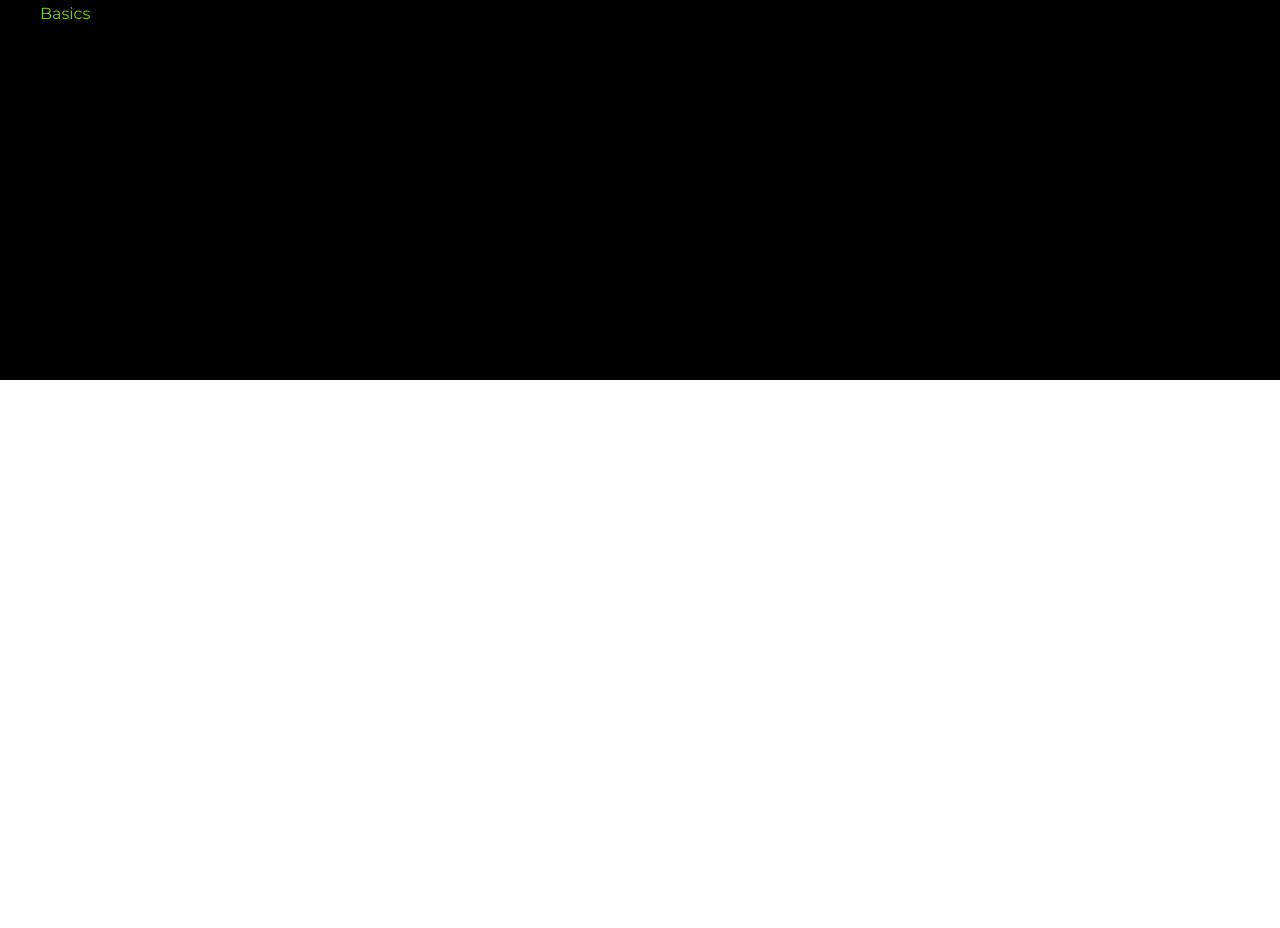
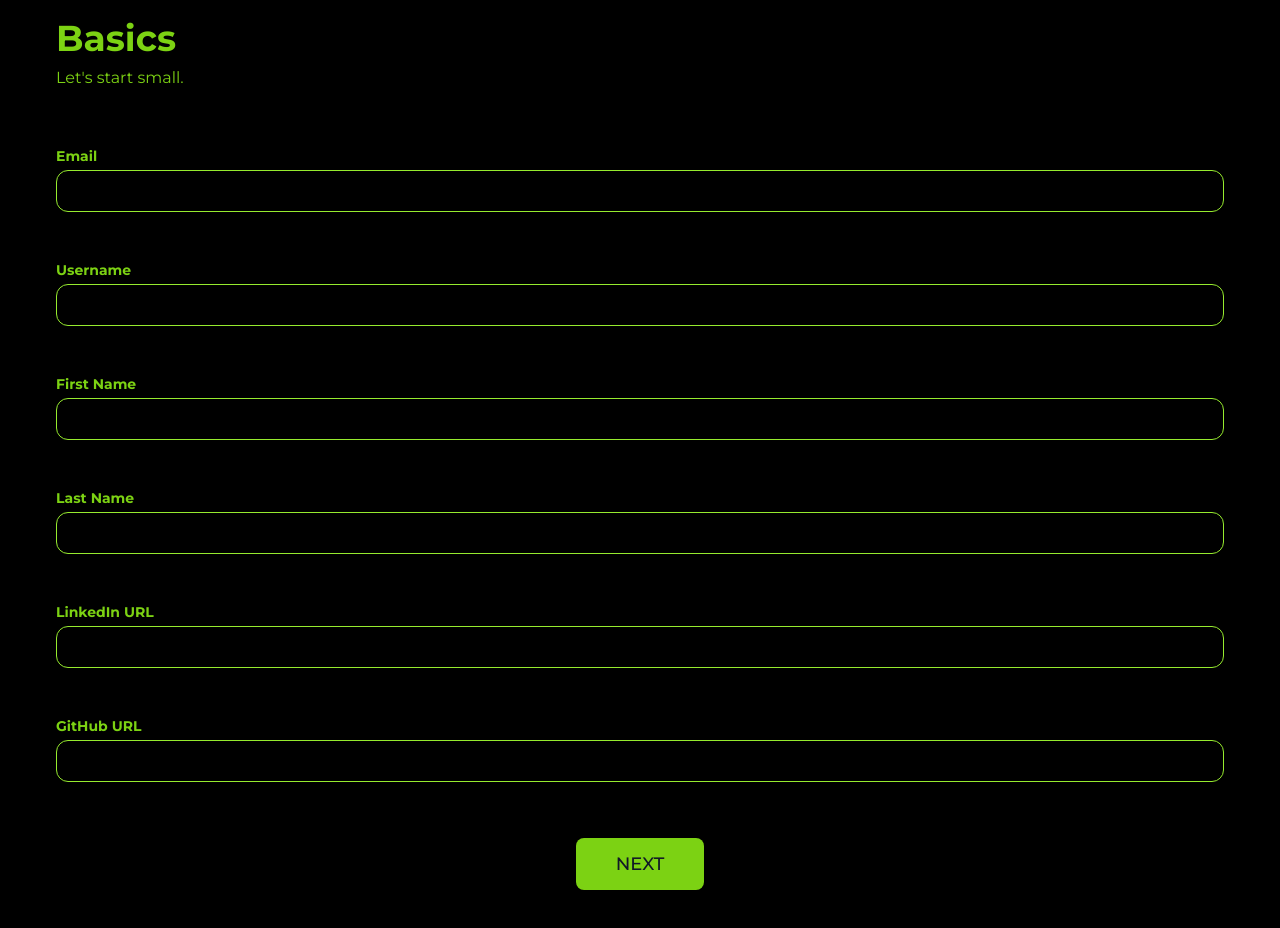
Before and after one commit to KartikChinda/visualize, a Next.js app: page /form in a window 1280 px wide. Shown: the part 420-1348 px from the top of the page. Before the commit the page ends 800 px from the top, so only its background shows below. Built offline with nearby package versions, Linux system fonts and the light colour scheme; a web font is replaced by a local one.

Commit message:
Feat: Added stepOne in the form, w validation.

```diff
--- a/app/components/Form/Basics.tsx
+++ b/app/components/Form/Basics.tsx
@@ -1,16 +1,104 @@
 import React from "react";
 import { fullFormProps } from "@/app/types";
 import { z } from "zod";
+import CustomInput from "./CustomInput";
 
 type BasicsProps = {
   formData: Partial<fullFormProps>;
-  setFormData: React.Dispatch<React.SetStateAction<FormData>>;
-  nextStep: () => void;
-  prevStep: () => void;
+  setFormData: React.Dispatch<React.SetStateAction<Partial<fullFormProps>>>;
+  handleValidateAndNext: () => void;
+  errors: { [key: string]: string };
 };
 
-const Basics = ({ formData, setFormData, nextStep, prevStep }: BasicsProps) => {
-  return <div>Basics</div>;
+const Basics = ({
+  formData,
+  setFormData,
+  handleValidateAndNext,
+  errors,
+}: BasicsProps) => {
+  const handleChange = (e: React.ChangeEvent<HTMLInputElement>) => {
+    setFormData((prev) => ({
+      ...prev,
+      [e.target.name]: e.target.value,
+    }));
+  };
+  return (
+    <div className="p-4 text-primaryDark font-subtext-mont">
+      <h2 className="text-4xl font-bold mb-2">Basics</h2>
+      <h3>Let's start small. </h3>
+      <div className="mt-10 flex flex-col gap-4">
+        <CustomInput
+          labelName="Email"
+          name="email"
+          type="email"
+          inputValue={formData.email}
+          errors={errors}
+          handleChange={(e: React.ChangeEvent<HTMLInputElement>) => {
+            handleChange(e);
+          }}
+        />
+        <CustomInput
+          labelName="Username"
+          name="username"
+          type="text"
+          inputValue={formData.username}
+          errors={errors}
+          handleChange={(e: React.ChangeEvent<HTMLInputElement>) => {
+            handleChange(e);
+          }}
+        />
+        <CustomInput
+          labelName="First Name"
+          name="firstName"
+          type="text"
+          inputValue={formData.firstName}
+          errors={errors}
+          handleChange={(e: React.ChangeEvent<HTMLInputElement>) => {
+            handleChange(e);
+          }}
+        />
+        <CustomInput
+          labelName="Last Name"
+          name="lastName"
+          type="text"
+          inputValue={formData.lastName}
+          errors={errors}
+          handleChange={(e: React.ChangeEvent<HTMLInputElement>) => {
+            handleChange(e);
+          }}
+        />
+        <CustomInput
+          labelName="LinkedIn URL"
+          name="linkedin"
+          type="url"
+          inputValue={formData.linkedin}
+          errors={errors}
+          handleChange={(e: React.ChangeEvent<HTMLInputElement>) => {
+            handleChange(e);
+          }}
+        />
+        <CustomInput
+          labelName="GitHub URL"
+          name="github"
+          type="url"
+          inputValue={formData.github}
+          errors={errors}
+          handleChange={(e: React.ChangeEvent<HTMLInputElement>) => {
+            handleChange(e);
+          }}
+        />
+      </div>
+
+      <div className="mt-10 flex justify-center items-center w-full">
+        <button
+          className="bg-[#7CD213] text-gray-900 px-10 py-3 rounded-lg text-lg font-medium hover:bg-[#96eb2e] duration-300 font-subtext-mont uppercase"
+          onClick={handleValidateAndNext}
+        >
+          Next
+        </button>
+      </div>
+    </div>
+  );
 };
 
 export default Basics;
--- /dev/null
+++ b/app/components/Form/CustomInput.tsx
@@ -0,0 +1,37 @@
+import React from "react";
+
+type InputProps = {
+  labelName: string;
+  type: string;
+  name: string;
+  inputValue: string | undefined;
+  handleChange: (e: React.ChangeEvent<HTMLInputElement>) => void;
+  errors: { [key: string]: string };
+};
+
+const CustomInput = ({
+  labelName,
+  type,
+  name,
+  inputValue,
+  handleChange,
+  errors,
+}: InputProps) => {
+  return (
+    <div className="my-4">
+      <label className="block text-sm mb-1 font-bold ">{labelName}</label>
+      <input
+        type={type}
+        name={name}
+        value={inputValue || ""}
+        onChange={handleChange}
+        className="w-full border p-2 bg-black border-primaryLight rounded-xl"
+      />
+      {errors && errors[name] && (
+        <p className="text-red-500 text-sm">{errors[name]}</p>
+      )}
+    </div>
+  );
+};
+
+export default CustomInput;
--- a/app/form/page.tsx
+++ b/app/form/page.tsx
@@ -8,22 +8,47 @@ import EducationAndQuote from "../components/Form/EducationAndQuote";
 import ProgressBar from "../components/Form/ProgressBar";
 import { useFormStorage } from "../hooks/useFormStorage";
 import { SkipBack, SkipForward } from "@phosphor-icons/react";
+import {
+  aboutAndSkillsSchema,
+  basicsSchema,
+  educationAndQuoteSchema,
+  projectsAndTestimonialsSchema,
+  workExperienceFormSchema,
+} from "../schemas/formSchema";
 
 const steps = [
-  Basics,
-  AboutAndSkills,
-  WorkExperience,
-  ProjectsAndTestimonials,
-  EducationAndQuote,
+  { component: Basics, schema: basicsSchema },
+  { component: AboutAndSkills, schema: aboutAndSkillsSchema },
+  { component: WorkExperience, schema: workExperienceFormSchema },
+  { component: ProjectsAndTestimonials, schema: projectsAndTestimonialsSchema },
+  { component: EducationAndQuote, schema: educationAndQuoteSchema },
 ];
 
 const page = () => {
   const [step, setstep] = useState(0);
   const { formData, setFormData } = useFormStorage();
+  const [errors, setErrors] = useState<{ [key: string]: string }>({});
   const handleNextStep = () =>
     setstep((prev) => Math.min(prev + 1, steps.length - 1));
   const handlePrevStep = () => setstep((prev) => Math.max(prev - 1, 0));
-  const CurrentComponent = steps[step] || Basics;
+  const CurrentComponent = steps[step].component || Basics;
+
+  const handleValidateAndNext = () => {
+    const currSchema = steps[step].schema;
+    const result = currSchema.safeParse(formData);
+    console.log(result);
+    console.log(errors);
+    if (!result.success) {
+      const formattedErrors: { [key: string]: string } = {};
+      result.error.issues.forEach((issue) => {
+        formattedErrors[issue.path[0]] = issue.message;
+      });
+      setErrors(formattedErrors);
+      return;
+    }
+    setErrors({});
+    handleNextStep();
+  };
 
   return (
     <div className="bg-black text-primaryDark min-h-screen p-4 md:p-10 font-subtext-mont">
@@ -39,7 +64,7 @@ const page = () => {
         </p>
       </div>
       <ProgressBar step={step} totalSteps={steps.length} />
-      <div className="my-20 flex justify-between items-center">
+      <div className="md:mx-20 my-20 flex justify-between items-center">
         <button
           disabled={step === 0}
           className={`${step === 0 ? "text-gray-600" : ""}`}
@@ -58,8 +83,8 @@ const page = () => {
       <CurrentComponent
         formData={formData}
         setFormData={setFormData}
-        nextStep={handleNextStep}
-        prevStep={handlePrevStep}
+        handleValidateAndNext={handleValidateAndNext}
+        errors={errors}
       />
     </div>
   );
```
